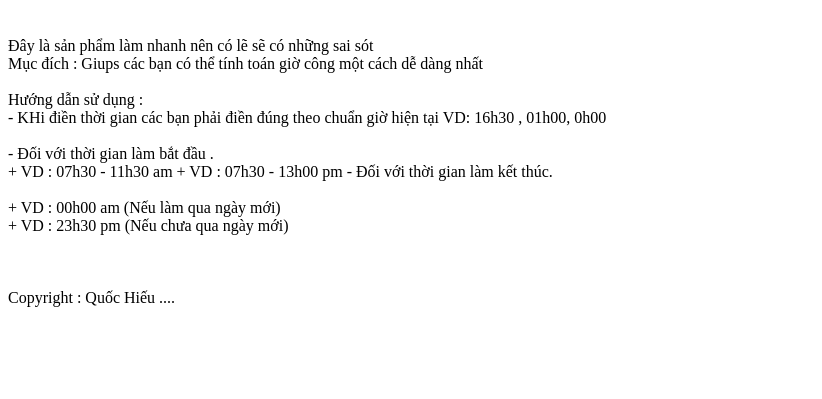
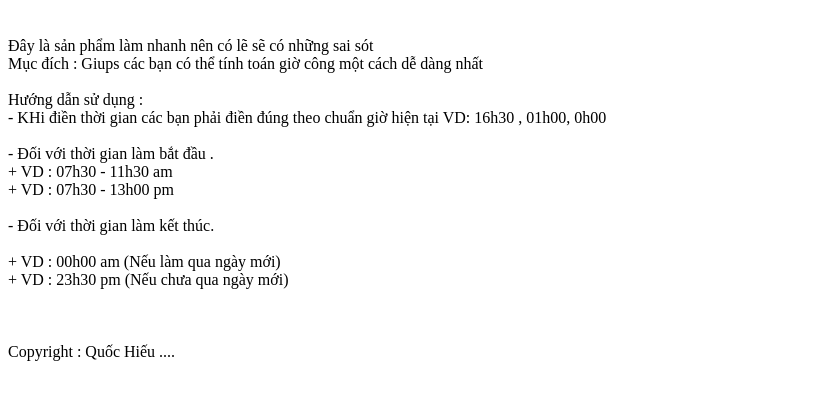
Before and after one commit to ngoquochieu/tinhcong, a plain HTML site: page index.html in a window 1280 px wide. Shown: the part 161-560 px from the top of the page, without its empty margins (0-822 px from the left). Drawn offline with Linux system fonts and the light colour scheme.

Commit message:
push code

```diff
--- a/index.html
+++ b/index.html
@@ -22,8 +22,8 @@
         Hướng dẫn sử dụng : <br>
             - KHi điền thời gian các bạn phải điền đúng theo chuẩn giờ hiện tại VD: 16h30 , 01h00, 0h00 <br><br>
             - Đối với thời gian làm bắt đầu . <br>
-                + VD : 07h30 - 11h30 am
-                + VD : 07h30 - 13h00 pm
+                + VD : 07h30 - 11h30 am <br>
+                + VD : 07h30 - 13h00 pm <br> <br>
             - Đối với thời gian làm kết thúc. <br><br>
                 + VD : 00h00 am (Nếu làm qua ngày mới) <br>
                 + VD : 23h30 pm (Nếu chưa qua ngày mới) <br><br><br><br>
```
